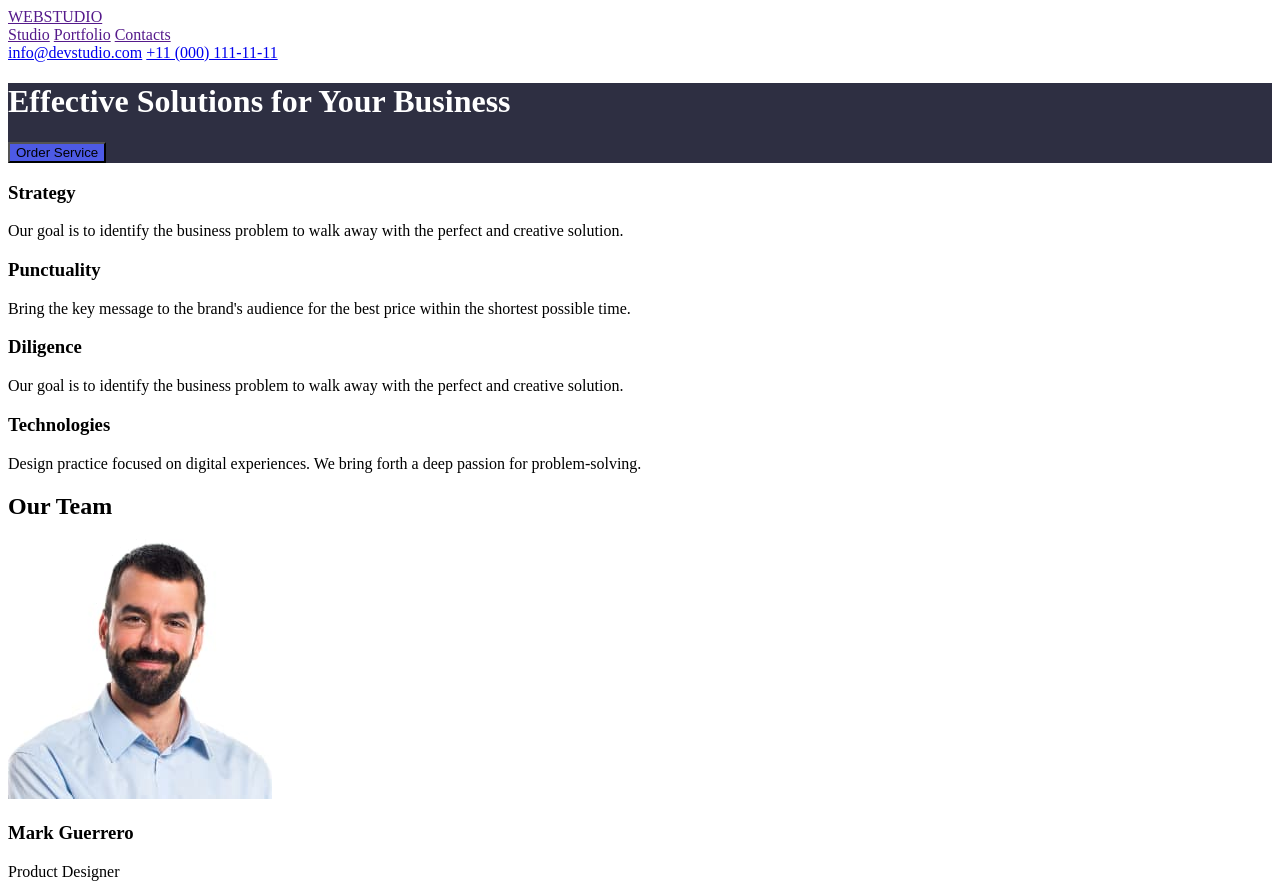
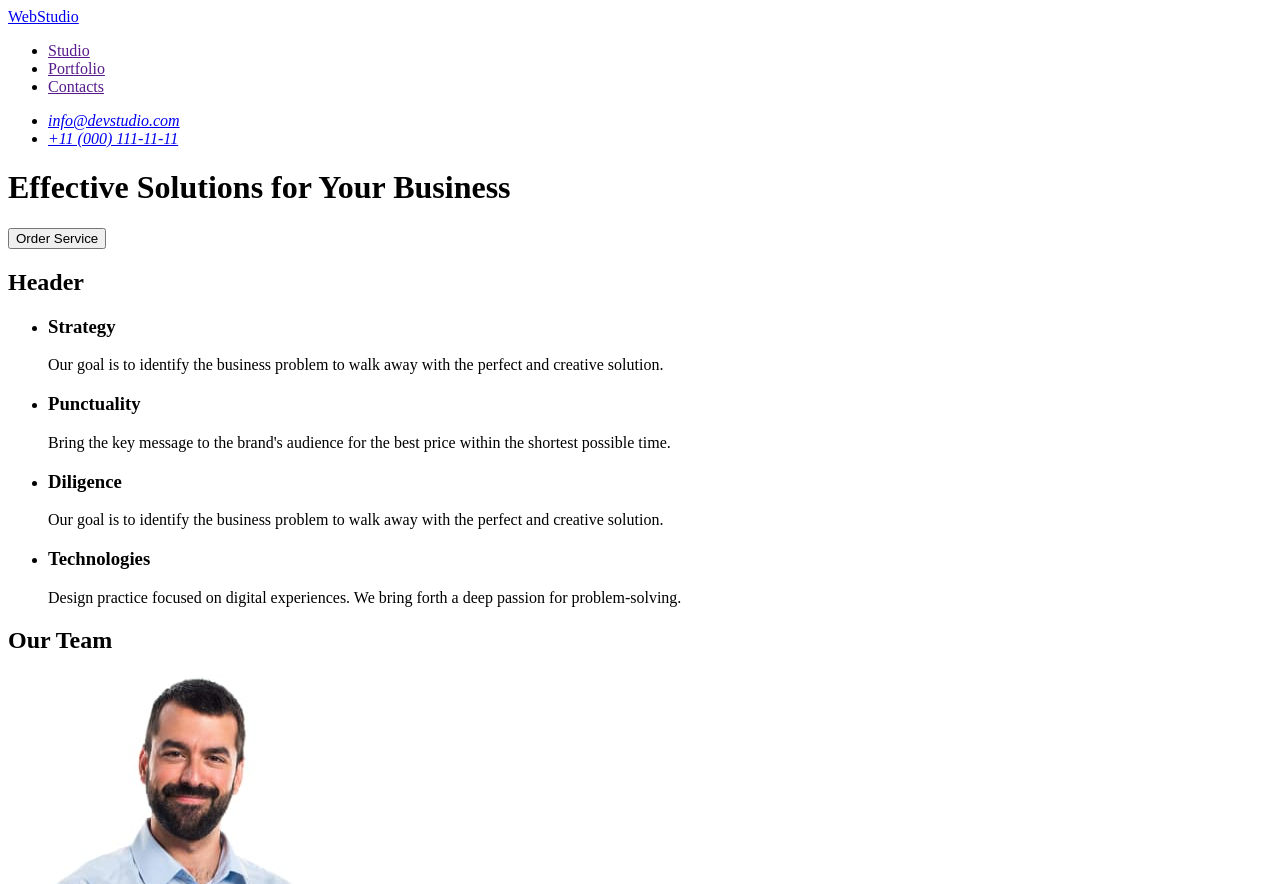
Before and after one commit to LieraBerh/goit-markup-hw-01, a plain HTML site: page index.html in a window 1280 px wide. Shown: the top 884 px of the page. Drawn offline with Linux system fonts and the light colour scheme.

Commit message:
second-version

```diff
--- a/index.html
+++ b/index.html
@@ -9,84 +9,78 @@
 
 <body>
     <header class="header">
-        <div class="container">
-            <div class="Logo">
-                <a href="">WEBSTUDIO</a>
-            </div>
-            <div class="nav">
         <nav>
-                    <a href="">Studio</a>
-                    <a href="">Portfolio</a>
-                    <a href="">Contacts</a>
+            <a href="./index.html">WebStudio</a>
+            <ul>
+                <li><a href="">Studio</a></li>
+                <li><a href="">Portfolio</a></li>
+                <li><a href="">Contacts</a></li>
+            </ul>
         </nav>
-            </div>
-            <div class="Contacts">
-                <a href="mailto:info@devstudio.com">info@devstudio.com</a>
-                <a href="tel:110001111111">+11 (000) 111-11-11</a>
-            </div>
-        </div>
+        <address>
+            <ul>
+                <li><a href="mailto:info@devstudio.com">info@devstudio.com</a></li>
+                <li><a href="tel:+110001111111">+11 (000) 111-11-11</a></li>
+            </ul>
+        </address>
     </header>
     <main>
-        <div id="hero-image" class="container" style="background-color:rgb(46,47,66);">
-            <h1 style="color: white;">Effective Solutions for Your Business</h1>
-            <button style="background-color: rgb(77,90,229);">Order Service</button>
+        <div id="section1" class="container">
+            <h1>Effective Solutions for Your Business</h1>
+            <button type="button">Order Service</button>
         </div>
-        <div id="section1" class="container">
-            <div id="feature1" class="container">
+        <div id="section2" class="container">
+            <h2>Header</h2>
+            <ul>
+                <li>
                     <h3>Strategy</h3>
                     <p>Our goal is to identify the business problem to walk away with the perfect and creative solution.
                     </p>
-            </div>
-            <div id="feature2" class="container">
+                </li>
+                <li>
                     <h3>Punctuality</h3>
                     <p>Bring the key message to the brand's audience for the best price within the shortest possible
                         time.</p>
-            </div>
-            <div id="feature3" class="container">
+                </li>
+                <li>
                     <h3>Diligence</h3>
                     <p>Our goal is to identify the business problem to walk away with the perfect and creative solution.
                     </p>
-            </div>
-            <div id="feature4" class="container">
+                </li>
+                <li>
                     <h3>Technologies</h3>
                     <p>Design practice focused on digital experiences. We bring forth a deep passion for
                         problem-solving.</p>
+                </li>
+            </ul>
         </div>
-        </div>
-        <div id="section2" class="container" style="border-color: rgb(244,244,253);">
+        <div id="section3" class="container">
             <h2>Our Team</h2>
-            <div class="container">
-                <div id="teamcard1" class="container">
-                    <img src="images/img-1.jpg" alt="Mark Guerrero" width="264" height="260">
+            <ul>
+                <li><img src="./images/img-1.jpg" alt="Mark Guerrero" width="264">
                     <h3>Mark Guerrero</h3>
                     <p>Product Designer</p>
-                </div>
-                <div id="teamcard2" class="container">
-                    <img src="images/img-2.jpg" alt="Tom Ford" width="264" height="260">
+                </li>
+                <li><img src="./images/img-2.jpg" alt="Tom Ford" width="264">
                     <h3>Tom Ford</h3>
                     <p>Frontend Developer</p>
-                </div>
-                <div id="teamcard3" class="container">
-                    <img src="images/img-3.jpg" alt="Camila Garcia" width="264" height="260">
+                </li>
+                <li><img src="./images/img-3.jpg" alt="Camila Garcia" width="264">
                     <h3>Camila Garcia</h3>
                     <p>Marketing</p>
-                </div>
-                <div id="teamcard4" class="container">
-                    <img src="images/img-4.jpg" alt="Daniel Wilson" width="264" height="260">
+                </li>
+                <li><img src="./images/img-4.jpg" alt="Daniel Wilson" width="264">
                     <h3>Daniel Wilson</h3>
                     <p>UI Designer</p>
-                </div>
-            </div>
+                </li>
+            </ul>
         </div>
     </main>
     <footer>
-        <div id="footer" class="container" style="background-color:rgb(46,47,66);">
-            <div class="Logo">
-                <a href="">WEBSTUDIO</a>
-            </div>
-            <p style="color: white;">Increase the flow of customers and sales for your business with digital marketing &
-                growth solutions.</p>
-        </div>
+        <a href="./index.htm">WebStudio</a>
+        <p>Increase the flow of customers and sales for your business with digital marketing &
+            growth solutions.
+        </p>
     </footer>
 </body>
 
```
Lines whose indentation alone changed are shown as unchanged.
